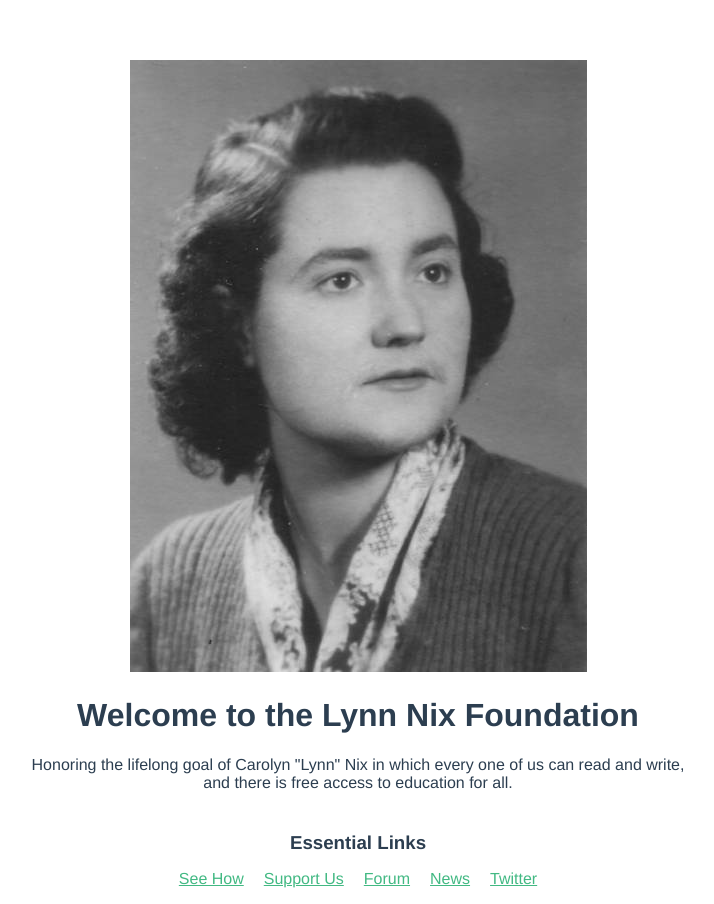
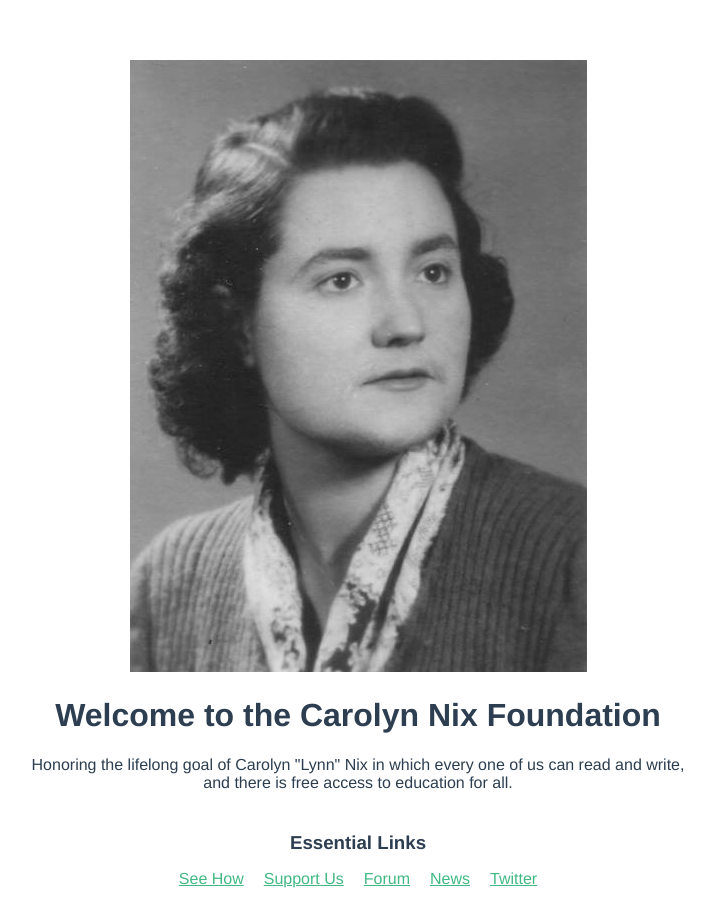
Before and after one commit to alannix-lw/nix-foundation, a Vue app: page / in a window 1280 px wide. Shown: the whole page, without its empty margins (282-996 px from the left). Built offline with nearby package versions, Linux system fonts and the light colour scheme.

Commit message:
Changing name

```diff
--- a/package.json
+++ b/package.json
@@ -8,7 +8,7 @@
     "lint": "vue-cli-service lint"
   },
   "dependencies": {
-    "aaptjs": "^1.3.1",
+    "aaptjs": "1.3.1",
     "core-js": "^3.6.5",
     "vue": "^3.0.0"
   },
--- a/src/App.vue
+++ b/src/App.vue
@@ -1,6 +1,6 @@
 <template>
   <img alt="Portrait" src="./assets/portrait.jpg" />
-  <NixFoundation msg="Welcome to the Lynn Nix Foundation" />
+  <NixFoundation msg="Welcome to the Carolyn Nix Foundation" />
 </template>
 
 <script>
```
